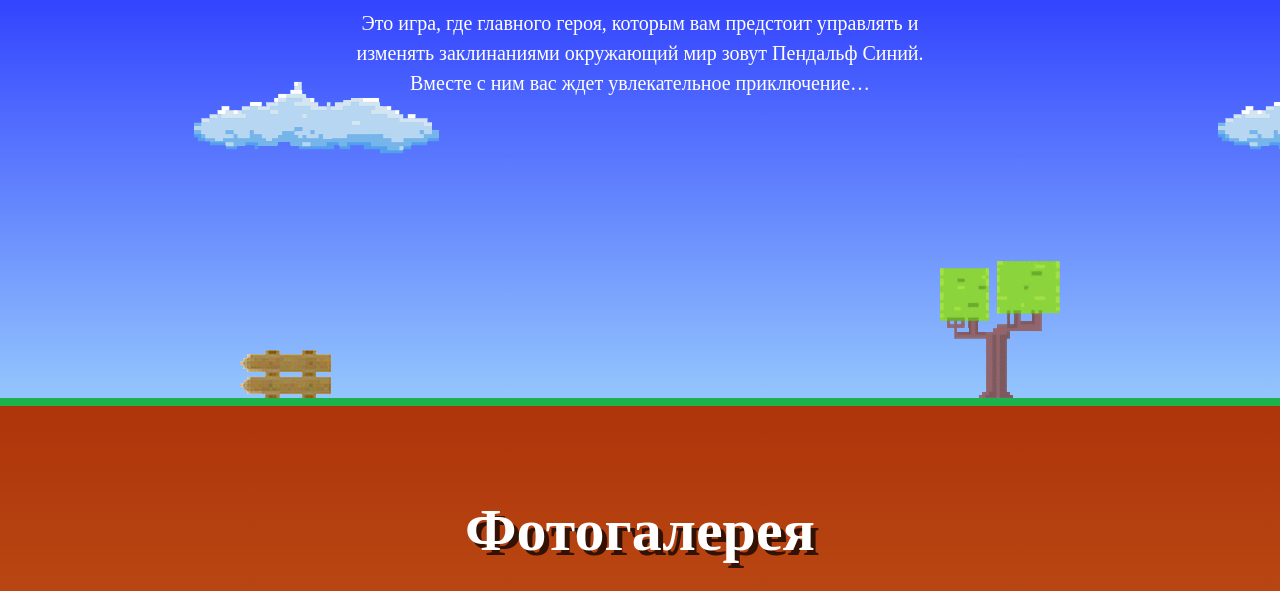
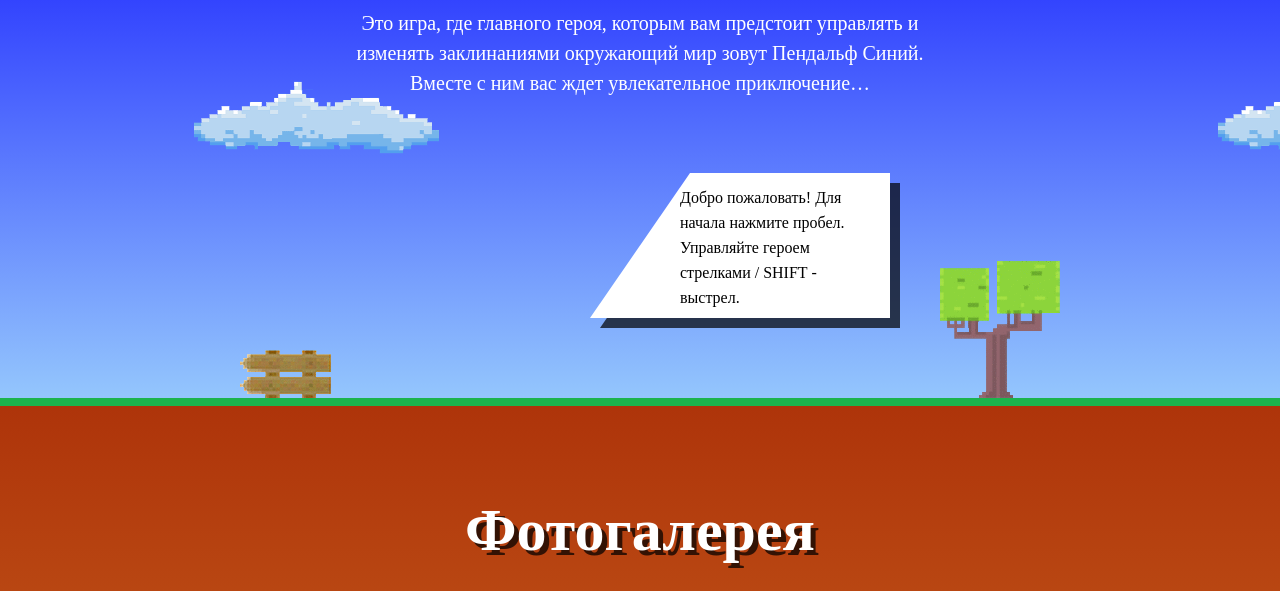
Before and after one commit to LostGirlKate/103499-code-and-magick, a website: page index.html in a window 1280 px wide. Shown: the part 209-800 px from the top of the page. Drawn offline with Linux system fonts and the light colour scheme; a web font is replaced by a local one.

Commit message:
module2-task1

```diff
--- a/index.html
+++ b/index.html
@@ -120,6 +120,7 @@
 </template>
 
 <script src="js/form.js"></script>
+<script src="js/game.js"></script>
 
 </body>
 </html>
--- a/js/game.js
+++ b/js/game.js
@@ -375,21 +375,87 @@
     },
 
     /**
+     * Отрисовка сообщения
+     */
+     _drawText: function(text,width) {
+        var words = text.split(" ");
+        var line = "";
+        var x= 390;
+        var y= 0;
+        var lineHeight=25;
+        var ctx = this.ctx;
+        ctx.font= '16px PT Mono';
+
+        // вычисление высоты окна сообщения
+        for (var n = 0; n < words.length; n++) {
+            var textLine = line + words[n] + " ";
+            var textWidth = ctx.measureText(textLine).width;
+            if (textWidth > width) {
+                line = words[n] + " ";
+                y += lineHeight;
+            }
+            else {
+                line = textLine;
+            }
+        }
+        y=y+45;
+        // отрисовка тени
+        ctx.beginPath();
+        ctx.moveTo(410,230-y);
+        ctx.lineTo(610,230-y);
+        ctx.lineTo(610,230);
+        ctx.lineTo(310,230);
+        ctx.lineTo(410,230-y);
+        ctx.fillStyle= 'rgba(0, 0, 0, 0.7)';
+        ctx.fill();
+
+        // отрисовка окна сообщения
+        ctx.beginPath();
+        ctx.moveTo(400,220-y);
+        ctx.lineTo(600,220-y);
+        ctx.lineTo(600,220);
+        ctx.lineTo(300,220);
+        ctx.lineTo(400,220-y);
+        ctx.fillStyle= '#FFFFFF';
+        ctx.fill();
+
+        //отрисовка текста сообщения
+        ctx.font= '16px PT Mono';
+        ctx.fillStyle= '#000';
+
+        y= 250-y;
+        var line = "";
+        for (var n = 0; n < words.length; n++) {
+            var textLine = line + words[n] + " ";
+            var textWidth = ctx.measureText(textLine).width;
+            if (textWidth > width) {
+                ctx.fillText(line, x, y);
+                line = words[n] + " ";
+                y += lineHeight;
+            }
+            else {
+                line = textLine;
+            }
+        }
+        ctx.fillText(line, x, y);
+     },
+
+      /**
      * Отрисовка экрана паузы.
      */
     _drawPauseScreen: function() {
       switch (this.state.currentStatus) {
         case Verdict.WIN:
-          console.log('you have won!');
+          this._drawText('Вы выиграли!', 200); //console.log('you have won!');
           break;
         case Verdict.FAIL:
-          console.log('you have failed!');
+          this._drawText('вы потерпели неудачу!', 200); //console.log('you have failed!');
           break;
         case Verdict.PAUSE:
-          console.log('game is on pause!');
+          this._drawText('Пауза. Для продолжения нажмите пробел', 200); //console.log('game is on pause!');
           break;
         case Verdict.INTRO:
-          console.log('welcome to the game! Press Space to start');
+          this._drawText('Добро пожаловать! Для начала нажмите пробел. Управляйте героем стрелками / SHIFT - выстрел.', 200); //console.log('welcome to the game! Press Space to start');
           break;
       }
     },
```
